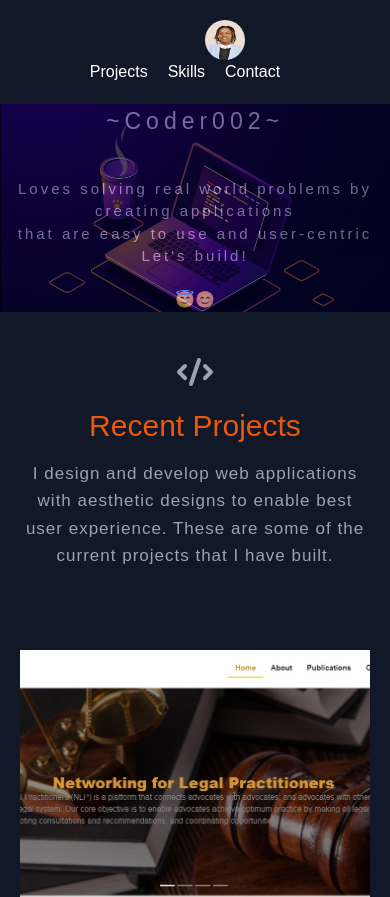
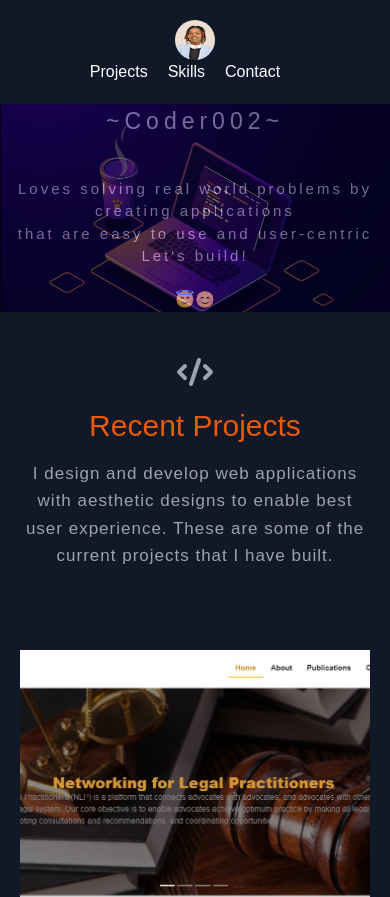
Before and after one commit to Elizabethmwania/my-portfolio, a React (Create React App) app: page / in a window 390 px wide. Shown: the top 897 px of the page. Built offline with nearby package versions, Linux system fonts and the light colour scheme.

Commit message:
ui modification

```diff
--- a/src/styles/app.scss
+++ b/src/styles/app.scss
@@ -73,6 +73,9 @@
     }
 
      @media screen and (max-width: 768px) {
+        .passport{
+            margin-left: 0%;
+        }
         .about-container{
             background-image: url('../images/background-barner.png');
             // background-image: url('../images/lap.jpg');
```
